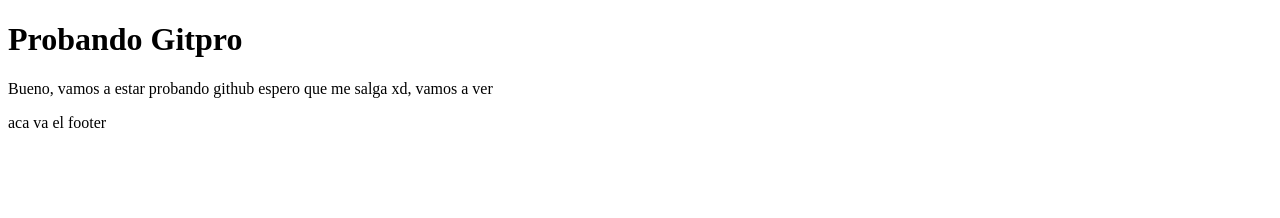
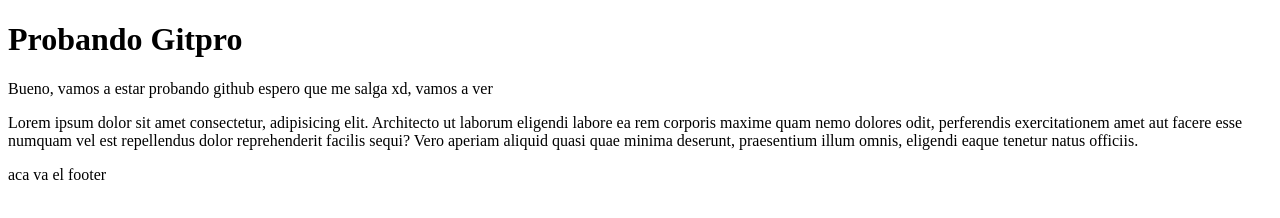
Before and after one commit to MatiBacchiddu/Gitpro, a plain HTML site: page index.html in a window 1280 px wide. Drawn offline with Linux system fonts and the light colour scheme.

Commit message:
Contenido de la pagina

```diff
--- a/index.html
+++ b/index.html
@@ -12,6 +12,10 @@
     </p>
 
 
+    <p>Lorem ipsum dolor sit amet consectetur, adipisicing elit. Architecto ut laborum eligendi labore ea rem corporis maxime quam nemo dolores odit, perferendis exercitationem amet aut facere esse numquam vel est repellendus dolor reprehenderit facilis sequi?
+        Vero aperiam aliquid quasi quae minima deserunt, praesentium illum omnis, eligendi eaque tenetur natus officiis.</p>
+
+
     <footer>
         aca va el footer
     </footer>
```
